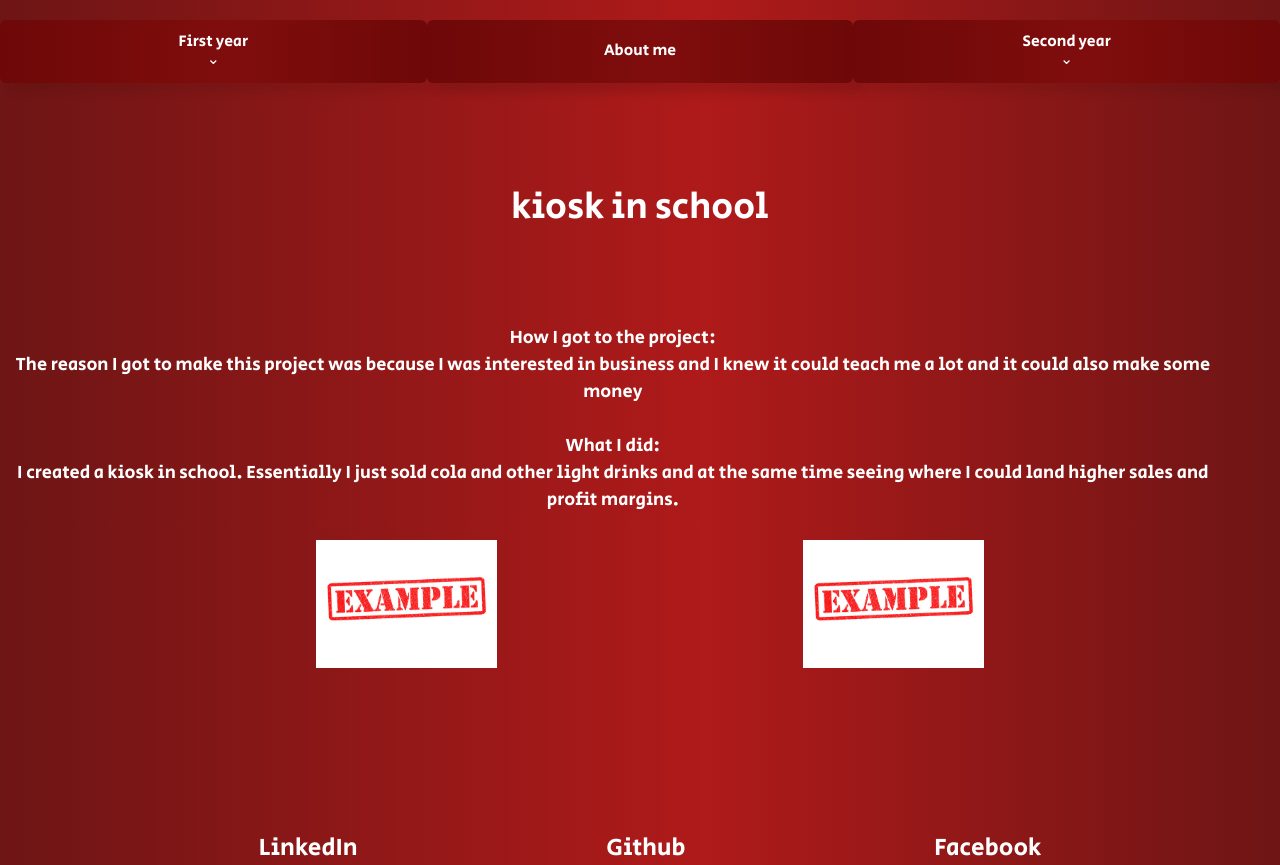
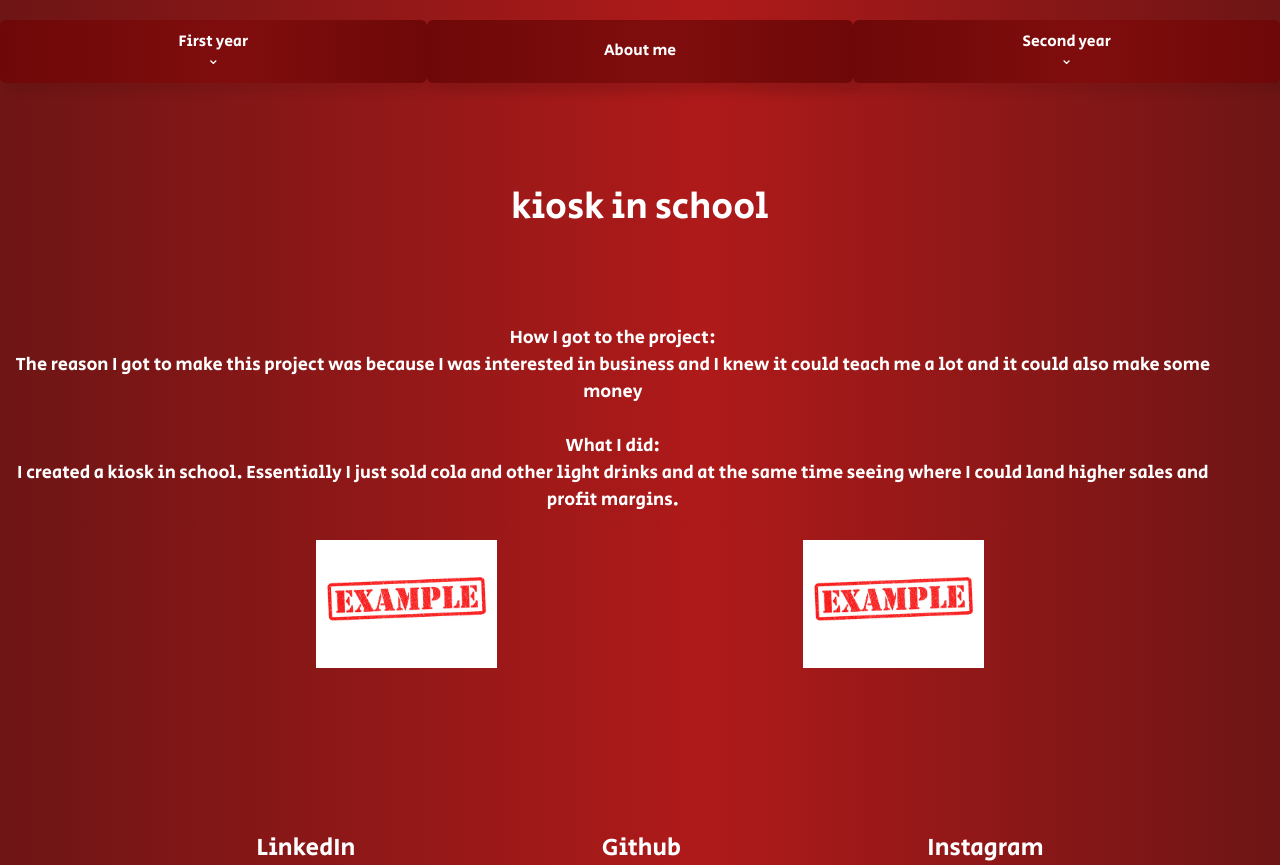
Before and after one commit to UnmatchedPerspicacious/pol-eshel_red, a Next.js app: page /projects/first_year/autumn in a window 1280 px wide. Built offline with nearby package versions, Linux system fonts and the light colour scheme.

Commit message:
Update page.tsx
switched facebook to instagram, I'm going to do so for the next few files

```diff
--- a/app/projects/first_year/autumn/page.tsx
+++ b/app/projects/first_year/autumn/page.tsx
@@ -27,7 +27,7 @@ export default function Page() {
             <Link href={"#"}>Github</Link>
           </li>
           <li className="linkprj">
-            <Link href={"#"}>Facebook</Link>
+            <Link href={"#"}>Instagram</Link>
           </li>
         </ul>
       </div>
```
